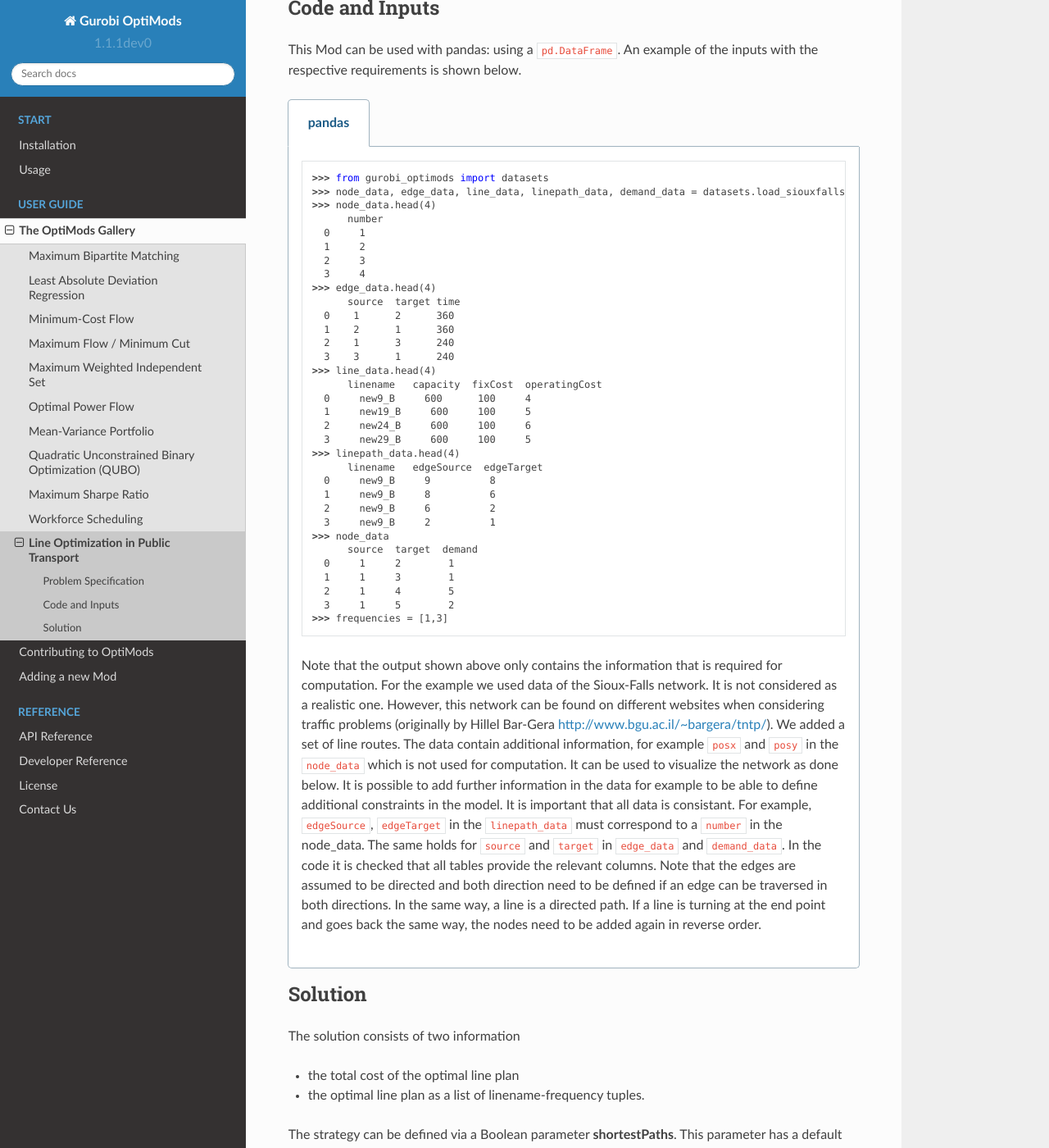
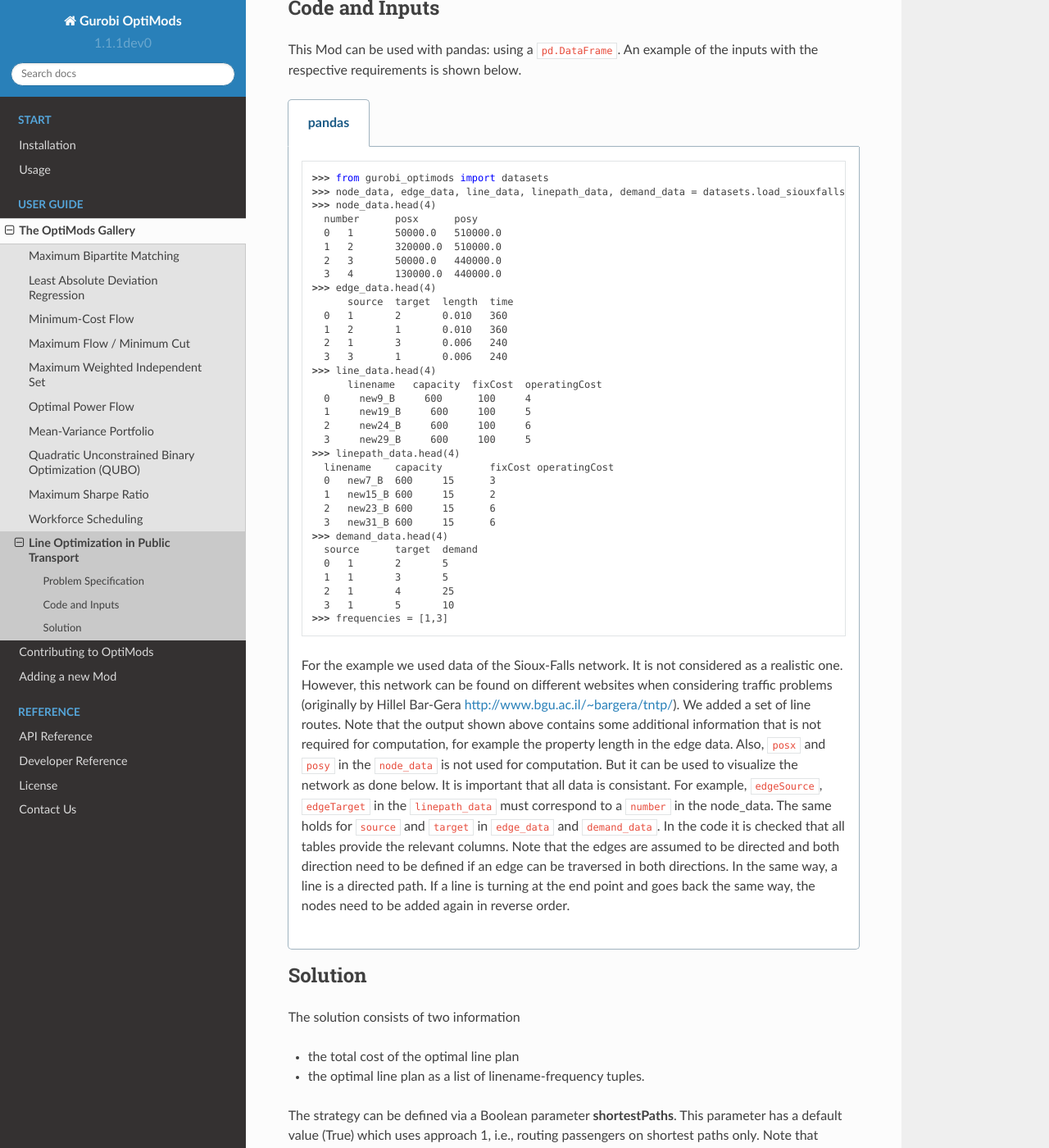
Before and after one commit to Gurobi/gurobi-optimods, a Sphinx documentation site: the page built from docs/source/mods/line-optimization.rst, in a window 1280 px wide and 1400 px high, scrolled down 1420 px. Shown: the whole window at 82% size. Built offline with Sphinx 7.4.7 and the Read the Docs theme 2.0.0, drawn with Linux system fonts in a browser that asks for light colours; cross-references to code outside the pages are shown as plain code; some of the changed text lies outside the part shown.

Commit message:
add optimod for line optimization

```diff
--- a/docs/source/mods/line-optimization.rst
+++ b/docs/source/mods/line-optimization.rst
@@ -142,17 +142,17 @@ An example of the inputs with the respective requirements is shown below.
           >>> from gurobi_optimods import datasets
           >>> node_data, edge_data, line_data, linepath_data, demand_data = datasets.load_siouxfalls_network_data()
           >>> node_data.head(4)
-                number
-            0     1
-            1     2
-            2     3
-            3     4
+            number	posx	  posy
+            0	1	50000.0	  510000.0
+            1	2	320000.0  510000.0
+            2	3	50000.0	  440000.0
+            3	4	130000.0  440000.0
           >>> edge_data.head(4)
-                source  target time
-            0    1      2      360
-            1    2      1      360
-            2    1      3      240
-            3    3      1      240
+           	source	target	length	time
+            0	1	2	0.010	360
+            1	2	1	0.010	360
+            2	1	3	0.006	240
+            3	3	1	0.006	240
           >>> line_data.head(4)
                 linename   capacity  fixCost  operatingCost
             0     new9_B     600      100     4
@@ -160,27 +160,26 @@ An example of the inputs with the respective requirements is shown below.
             2     new24_B     600     100     6
             3     new29_B     600     100     5
           >>> linepath_data.head(4)
-                linename   edgeSource  edgeTarget
-            0     new9_B     9          8
-            1     new9_B     8          6
-            2     new9_B     6          2
-            3     new9_B     2          1
-          >>> node_data
-                source  target  demand
-            0     1     2        1
-            1     1     3        1
-            2     1     4        5
-            3     1     5        2
+            linename	capacity	fixCost	operatingCost
+            0	new7_B	600	15	3
+            1	new15_B	600	15	2
+            2	new23_B	600	15	6
+            3	new31_B	600	15	6
+          >>> demand_data.head(4)
+            source	target	demand
+            0	1	2	5
+            1	1	3	5
+            2	1	4	25
+            3	1	5	10
           >>> frequencies = [1,3]
 
-      Note that the output shown above only contains the information that is required for computation.
       For the example we used data of the Sioux-Falls network. It is not considered as a realistic one. However,
       this network can be found on different websites when considering traffic problems
       (originally by Hillel Bar-Gera http://www.bgu.ac.il/~bargera/tntp/). We added a set of line routes.
-      The data contain additional information, for example ``posx`` and ``posy`` in the ``node_data``
-      which is not used for computation. It can be used to visualize the network as done below.
-      It is possible to add further information in the data for example to be able to define additional constraints
-      in the model.
+      Note that the output shown above contains some additional information that is not required for computation, for example
+      the property length in the edge data.
+      Also, ``posx`` and ``posy`` in the ``node_data`` is not used for computation. But it can be used to visualize the
+      network as done below.
       It is important that all data is consistant. For example, ``edgeSource``, ``edgeTarget``
       in the ``linepath_data`` must correspond to a ``number`` in the node_data. The same holds
       for ``source`` and ``target`` in ``edge_data`` and ``demand_data``.
```
Also changed, not shown: other parts of docs/source/mods/line-optimization.rst (+1 -1 lines).
